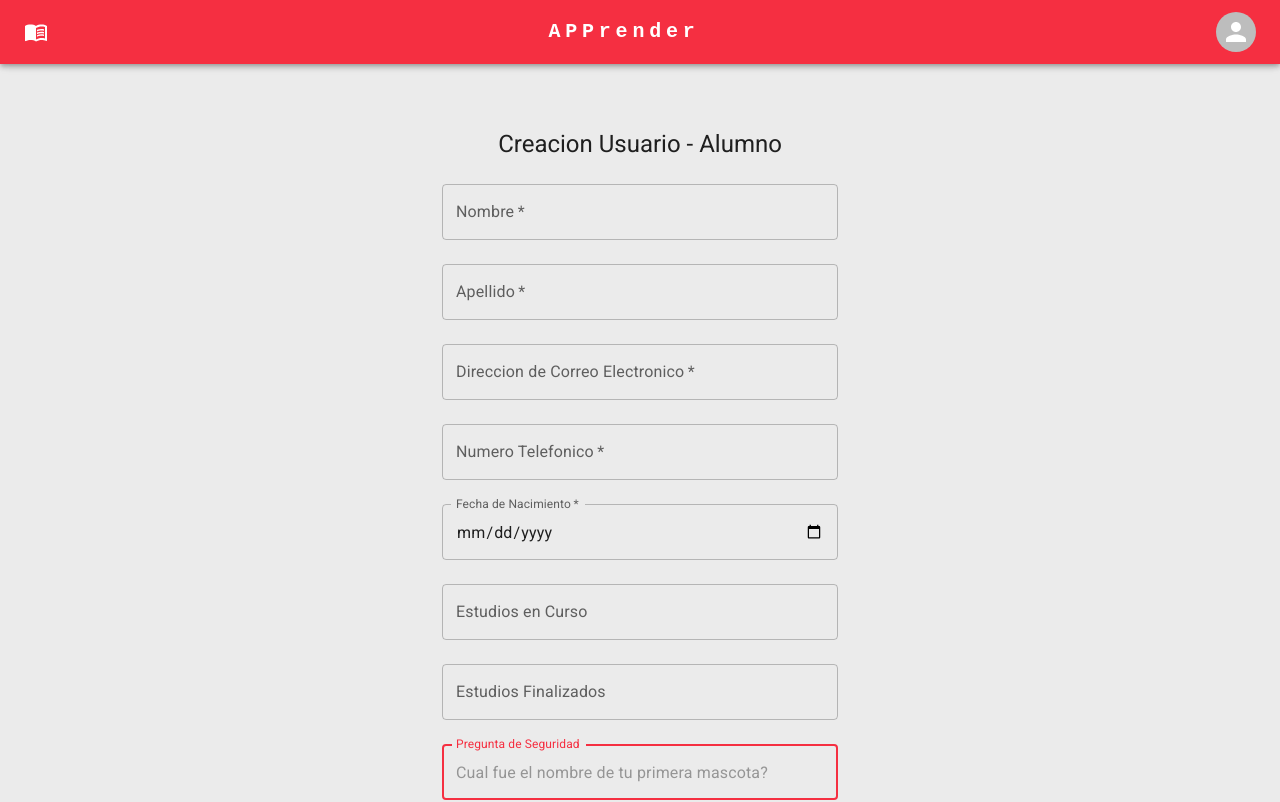
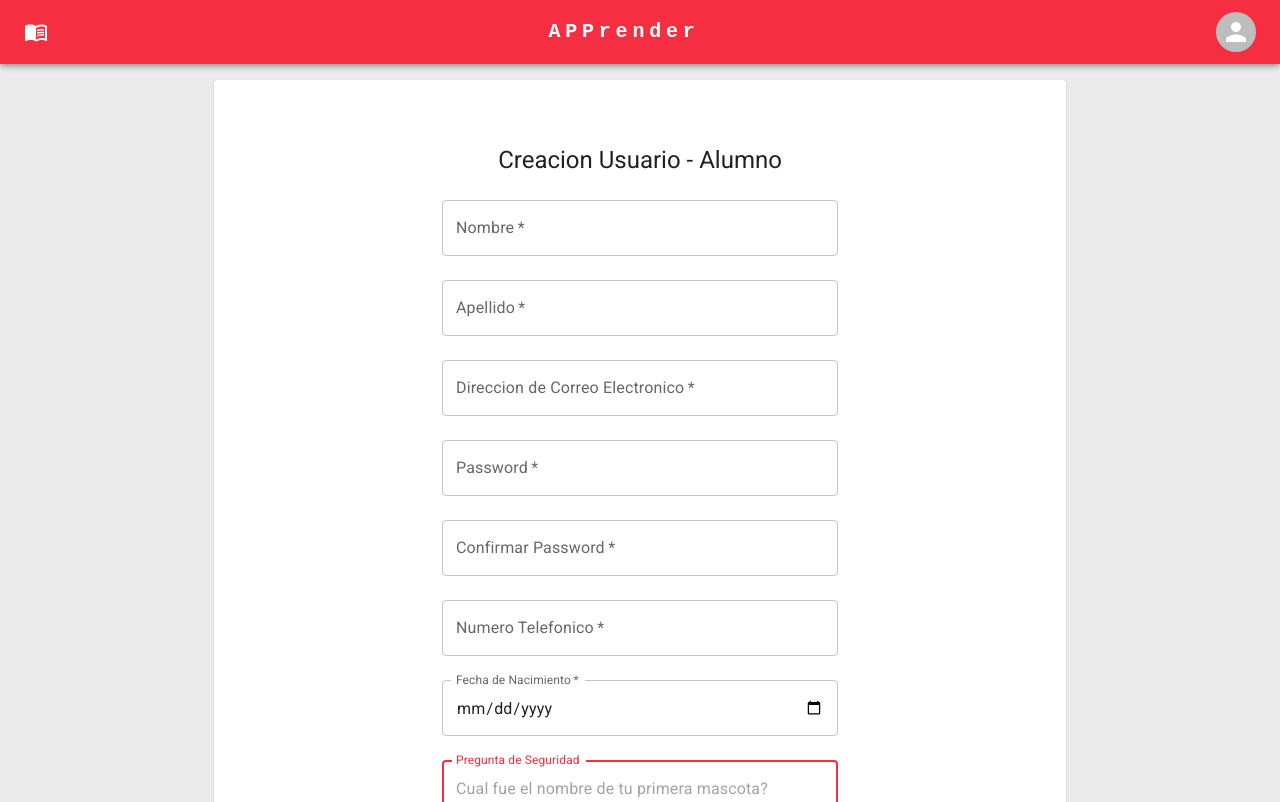
Before and after one commit to NachoRondan/ai-tpo-front, a React (Create React App) app: page /registroAlumno in a window 1280 px wide. Shown: the top 802 px of the page. Built offline with nearby package versions, Linux system fonts and the light colour scheme.

Commit message:
Agrego integracion de creacion de estudiante

```diff
--- a/src/components/Registro.js
+++ b/src/components/Registro.js
@@ -3,14 +3,18 @@ import CssBaseline from '@mui/material/CssBaseline';
 import Box from '@mui/material/Box';
 import Container from '@mui/material/Container';
 import { useNavigate } from 'react-router-dom';
-import { Button, Typography } from '@mui/material';
+import { Button, Typography, Paper } from '@mui/material';
 
 export const Registro=()=>{
 
 const history=useNavigate();
 
 
-return (<Container component="main" maxWidth="xs">
+return (
+  <Box flex={12} py={2}>
+  <Container component="main" maxWidth="md" >
+  <Paper>
+<Container component="main" maxWidth="xs">
 <CssBaseline />
 <Box
   sx={{
@@ -32,5 +36,8 @@ Alumno
 Profesor
 </Button>
 </Box>
-</Container>)
-}
+</Container>
+</Paper>
+</Container>
+</Box>
+)}
--- a/src/components/RegistroAlumno.js
+++ b/src/components/RegistroAlumno.js
@@ -3,9 +3,9 @@ import CssBaseline from '@mui/material/CssBaseline';
 import Box from '@mui/material/Box';
 import TextField from '@mui/material/TextField';
 import Container from '@mui/material/Container';
-import { Button, Typography } from '@mui/material';
+import { Button, Typography, Paper } from '@mui/material';
 import {useNavigate, } from 'react-router-dom';
-import { createUser, createStudentProfile } from '../controllers/appController';
+import { createUser, createStudentProfile } from '../controllers/userController';
 
 
 export const RegistroAlumno=()=>{
@@ -22,9 +22,11 @@ export const RegistroAlumno=()=>{
     const data = new FormData(event.currentTarget);
     var userData = {
       name : data.get('nombre'),
+      lastname : data.get('apellido'),
       email : data.get('correo'),
-      password : data.get('apellido'),
-      birthdate : data.get('fechaNacimiento')
+      password : data.get('clave'),
+      birthdate : data.get('fechaNacimiento'),
+      phoneNumber : data.get('numero')
     }
     let response = createStudentProfileAsync(userData);
 
@@ -35,7 +37,11 @@ export const RegistroAlumno=()=>{
 
 
 
-  return (<Container component="main" maxWidth="xs">
+  return (
+  <Box flex={12} py={2}>
+  <Container component="main" maxWidth="md" >
+  <Paper>
+  <Container component="main" maxWidth="xs">
   <CssBaseline />
   <Box
     sx={{
@@ -51,86 +57,30 @@ export const RegistroAlumno=()=>{
             Creacion Usuario - Alumno
   </Typography>
   <Box component="form" onSubmit={handleSubmit} noValidate sx={{ mt: 1 }}>
-            <TextField
-              margin="normal"
-              required
-              fullWidth
-              id="nombre"
-              label="Nombre"
+            <TextField margin="normal" required fullWidth id="nombre" label="Nombre" autoComplete="nombre" autoFocus
               name="nombre"
-              autoComplete="nombre"
-              autoFocus
             />
-            <TextField
-              margin="normal"
-              required
-              fullWidth
+            <TextField margin="normal" required fullWidth  label="Apellido" type="apellido" id="apellido" autoComplete="apellido"
               name="apellido"
-              label="Apellido"
-              type="apellido"
-              id="apellido"
-              autoComplete="apellido"
             />
-            <TextField
-              margin="normal"
-              required
-              fullWidth
-              id="correo"
-              label="Direccion de Correo Electronico"
+            <TextField margin="normal" required fullWidth id="correo" label="Direccion de Correo Electronico" autoComplete="correo" autoFocus
               name="correo"
-              autoComplete="correo"
-              autoFocus
             />
-            <TextField
-              margin="normal"
-              required
-              fullWidth
-              id="numero"
-              label="Numero Telefonico"
+            <TextField margin="normal" required fullWidth id="clave" label="Password" autoFocus
+              name="clave"
+            />
+            <TextField margin="normal"required fullWidth id="confirmarClave" label="Confirmar Password" autoFocus
+              name="confirmClave"
+            />
+            <TextField margin="normal" required fullWidth id="numero" label="Numero Telefonico" autoComplete="numero" autoFocus
               name="numero"
-              autoComplete="numero"
-              autoFocus
             />
-            <TextField
-              InputLabelProps={{ shrink: true }}
-              margin="normal"
-              required
-              fullWidth
-              id="fechaNacimiento"
-              label="Fecha de Nacimiento"
+            <TextField InputLabelProps={{ shrink: true }} margin="normal" required fullWidth id="fechaNacimiento" label="Fecha de Nacimiento" type='date' autoFocus
               name="fechaNacimiento"
-              type='date'
-              autoFocus
             />
-            <TextField
-              margin="normal"
-              fullWidth
-              id="estudios"
-              label="Estudios en Curso"
-              name="estudios"
-              autoComplete="estudios"
-              autoFocus
-            />
-            <TextField
-              margin="normal"
-              fullWidth
-              id="estudiosFinalizados"
-              label="Estudios Finalizados"
-              name="estudiosFinalizados"
-              autoComplete="estudiosFinalizados"
-              autoFocus
-            />
-          <TextField
-              InputLabelProps={{ shrink: true }}
-              placeholder="Cual fue el nombre de tu primera mascota?"
-              margin="normal"
-              fullWidth
-              id="pregunta"
-              label="Pregunta de Seguridad"
-              name="pregunta"
-              autoComplete="pregunta"
-              autoFocus
-            />
+          <TextField InputLabelProps={{ shrink: true }} placeholder="Cual fue el nombre de tu primera mascota?" margin="normal" fullWidth id="pregunta" label="Pregunta de Seguridad" autoComplete="pregunta" autoFocus
+            name="pregunta"
+          />
 
               <Button
                 type="submit"
@@ -142,5 +92,8 @@ export const RegistroAlumno=()=>{
               </Button>
           </Box>
   </Box>
-  </Container>)
-}
+  </Container>
+  </Paper>
+  </Container>
+  </Box>
+  )}
--- a/src/controllers/appController.js
+++ b/src/controllers/userController.js
@@ -1,4 +1,4 @@
-import urlWebServices from '../controllers/webServices.js';
+import urlWebServices from './webServices.js';
 
 export const login= async function(login)
 {
@@ -23,21 +23,26 @@ export const login= async function(login)
         });
 
         let rdo = response.status;
-        console.log("response",response);
         let data = await response.json();
-        console.log("jsonresponse",data);
             switch(rdo)
             {
                 case 201:
                 {
                     //guardo token
                     localStorage.setItem("x",data.loginUser.token);
+
                     //guardo usuario logueado
-                    let user = data.loginUser.user;
+                    let user = {
+                        name: data.loginUser.user.name,
+                        lastname: data.loginUser.user.lastname,
+                        email: data.loginUser.user.email,
+                        phoneNumber: data.loginUser.user.phoneNumber,
+                        studentProfileId: data.loginUser.user.studentProfileId ?  true : false,
+                        professorProfileId: data.loginUser.user.professorProfileId ?  true : false,
+                    };
                     localStorage.setItem("nombre",user.name);
                     localStorage.setItem("email",user.email);
-
-                    return ({rdo:0,mensaje:"Ok"});//correcto
+                    return ({rdo:0,user:user,mensaje:"Ok"});//correcto
                 }
                 case 202:
                 {
@@ -60,6 +65,46 @@ export const login= async function(login)
     {
         console.log("error",error);
     };
+}
+
+export const getStudentProfile = async function()
+{
+
+    //url webservices
+    let url = urlWebServices.getStudentProfile;
+    try
+    {
+        let response = await fetch(url,{
+            method: 'POST', // or 'PUT'
+            mode: "cors",
+            headers:{
+                'Accept':'application/x-www-form-urlencoded',
+                'x-access-token': localStorage.getItem('x'),
+                'Origin':'http://localhost:3000',
+                'Content-Type': 'application/x-www-form-urlencoded'},
+            body: new URLSearchParams(),
+
+        });
+        let rdo = response.status;
+        let data = await response.json();
+        let studentProfile = data.studentProfile;
+
+        switch (rdo)
+        {
+            case 200:
+            {
+                return ({profile:studentProfile,mensaje:"Ok"});
+            }
+            default:
+            {
+                return ({rdo:1,mensaje:"Ha ocurrido un error"});
+            }
+
+        }
+    }
+    catch (e) {
+        console.log(e)
+    }
 }
 
 export const createStudentProfile = async function (studentProfile){
@@ -101,9 +146,11 @@ export const createUser = async function (user)
     //armo json con datos
     const formData = new URLSearchParams();
     formData.append('name', user.name);
+    formData.append('lastname', user.lastname);
     formData.append('email', user.email);
     formData.append('password', user.password);
-
+    formData.append('phoneNumber', user.phoneNumber);
+    console.log('formData', formData)
     try
     {
         let response = await fetch(url,{
--- a/src/controllers/webServices.js
+++ b/src/controllers/webServices.js
@@ -6,6 +6,7 @@ const urlWebServices = {
     login:urlApi +"users/login",
     createUser:urlApi +"users/registration",
     createStudentProfile: urlApi + 'users/student-registration',
+    getStudentProfile: urlApi + 'users/get-student-profile',
     guardarImgUser: urlApi + "users/guardarImgUser",
     getImgUser: urlApi + "users/imgUserByMail",
     uploadFileImg: urlApi + "users/uploadImg",
--- a/src/pages/Contratacion.js
+++ b/src/pages/Contratacion.js
@@ -4,6 +4,9 @@ import UserProfileSideBar from "../components/SidebarProfileTitles"
 
 export default function Contratacion({user}) {
     return (
+        <Box >
+            <Container>
+
       <Stack direction='row' justifyContent='space-between' spacing={1}>
         <UserProfileSideBar/>
         <Box flex={12} py={2}>
@@ -19,10 +22,12 @@ export default function Contratacion({user}) {
                             <ContratacionesFeed user={user}/>
                         </Paper>
                     </Stack>
+
                 </Paper>
             </Container>
+        </Box>
+      </Stack>
+      </Container>
       </Box>
-
-      </Stack>
     )
 }
--- a/src/pages/Login.js
+++ b/src/pages/Login.js
@@ -11,7 +11,8 @@ import LockOutlinedIcon from '@mui/icons-material/LockOutlined';
 import Typography from '@mui/material/Typography';
 import Container from '@mui/material/Container';
 import {useNavigate, Link} from 'react-router-dom';
-import { login } from '../controllers/appController';
+import { login, getStudentProfile } from '../controllers/userController';
+import { Paper } from '@mui/material';
 
 
 export default function SignIn({setUser}) {
@@ -27,10 +28,26 @@ export default function SignIn({setUser}) {
   };
 
   const validateLogin = async function(user) {
+    //Devolver el usuario con toda su info y setearlo
     let getLogin =  await login(user);
-    if (getLogin.rdo===0 )
+    let studentProfile = await getStudentProfile();
+    if (getLogin.rdo===0)
     {
-      setUser(user);
+
+      let User = {
+        name: getLogin.user.name,
+        lastname: getLogin.user.lastname,
+        email: getLogin.user.email,
+        phoneNumber: getLogin.user.phoneNumber,
+        studentProfileId: getLogin.user.studentProfileId,
+        professorProfileId: getLogin.user.professorProfileId ,
+        birthday: studentProfile.profile.birthdate,
+        finishedStudies: studentProfile.profile.studies,
+        onGoingStudies: studentProfile.profile.studies,
+        contrataciones: studentProfile.profile.bookedCourses
+      };
+      console.log(User)
+      setUser(User);
       navigate('/home')
     }
     if (getLogin.rdo===1)
@@ -40,7 +57,10 @@ export default function SignIn({setUser}) {
   }
 
   return (
-    <Container component="main" maxWidth="xs">
+    <Box flex={12} py={2}>
+    <Container component="main" maxWidth="md" >
+    <Paper>
+    <Container component="main" maxWidth="xs" >
       <CssBaseline />
       <Box
         sx={{
@@ -108,6 +128,9 @@ export default function SignIn({setUser}) {
           </Grid>
         </Box>
       </Box>
+      </Container>
+    </Paper>
     </Container>
+    </Box>
   );
 }
```
